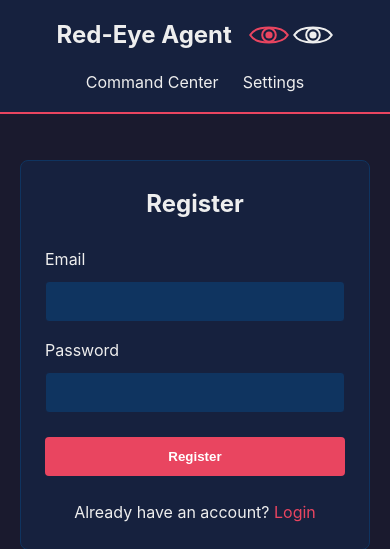
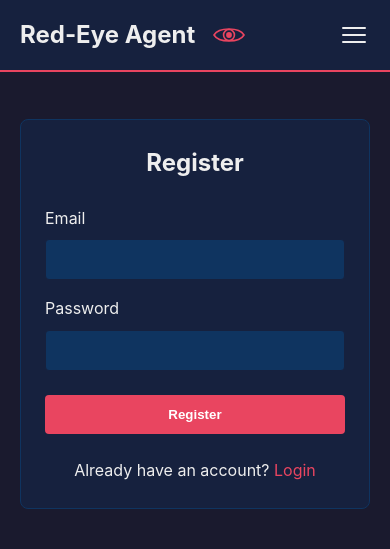
Before and after one commit to ah8571/red-eye-agent, a FastAPI app: page /register in a window 390 px wide. Shown: the top 549 px of the page. Run offline with FastAPI, Linux system fonts and the light colour scheme.

Commit message:
Nav: single red eye logo, hamburger menu on mobile

```diff
--- a/web/templates/base.html
+++ b/web/templates/base.html
@@ -95,14 +95,55 @@
             border-top: 1px solid #0f3460;
             margin-top: 2rem;
         }
+        .hamburger {
+            display: none;
+            flex-direction: column;
+            gap: 5px;
+            background: none;
+            border: none;
+            cursor: pointer;
+            padding: 4px;
+        }
+        .hamburger span {
+            display: block;
+            width: 24px;
+            height: 2px;
+            background-color: #eee;
+            border-radius: 2px;
+            transition: background-color 0.2s;
+        }
+        .hamburger:hover span {
+            background-color: #e94560;
+        }
         @media (max-width: 768px) {
-            .nav-container {
-                flex-direction: column;
-                gap: 1rem;
+            .hamburger {
+                display: flex;
             }
             .nav-links {
-                flex-wrap: wrap;
-                justify-content: center;
+                display: none;
+                flex-direction: column;
+                gap: 0;
+                position: absolute;
+                top: 100%;
+                right: 0;
+                background-color: #16213e;
+                border: 1px solid #0f3460;
+                border-top: none;
+                min-width: 160px;
+                z-index: 100;
+            }
+            .nav-links.open {
+                display: flex;
+            }
+            .nav-links a {
+                padding: 0.75rem 1.25rem;
+                border-bottom: 1px solid #0f3460;
+            }
+            .nav-links a:last-child {
+                border-bottom: none;
+            }
+            .nav-container {
+                position: relative;
             }
         }
     </style>
@@ -112,21 +153,18 @@
         <div class="container nav-container">
             <a href="/" class="nav-title">
                 Red-Eye Agent
-                <!-- Two eyes after name: left = all red, right = all white -->
-                <svg width="84" height="24" viewBox="0 0 210 60" xmlns="http://www.w3.org/2000/svg" aria-hidden="true" style="margin-left:0.5rem;">
-                    <!-- Left eye: all red -->
+                <!-- Single red eye -->
+                <svg width="32" height="24" viewBox="0 0 100 60" xmlns="http://www.w3.org/2000/svg" aria-hidden="true" style="margin-left:0.5rem;">
                     <path d="M3,30 C18,5 82,5 97,30 C82,55 18,55 3,30 Z"
                           fill="none" stroke="#e94560" stroke-width="5" stroke-linejoin="round"/>
                     <circle cx="50" cy="30" r="17" fill="none" stroke="#e94560" stroke-width="5"/>
                     <circle cx="50" cy="30" r="9" fill="#e94560"/>
-                    <!-- Right eye: all white -->
-                    <path d="M113,30 C128,5 192,5 207,30 C192,55 128,55 113,30 Z"
-                          fill="none" stroke="#eee" stroke-width="5" stroke-linejoin="round"/>
-                    <circle cx="160" cy="30" r="17" fill="none" stroke="#eee" stroke-width="5"/>
-                    <circle cx="160" cy="30" r="9" fill="#eee"/>
                 </svg>
             </a>
-            <div class="nav-links">
+            <button class="hamburger" id="navToggle" aria-label="Toggle navigation" aria-expanded="false">
+                <span></span><span></span><span></span>
+            </button>
+            <div class="nav-links" id="navLinks">
                 <a href="/command-center">Command Center</a>
                 <a href="/settings">Settings</a>
                 {% if user_email is defined and user_email %}
@@ -145,5 +183,18 @@
             Red-Eye Agent &copy; {{ now.year if now else '2025' }}
         </div>
     </footer>
+
+    <script>
+        const navToggle = document.getElementById('navToggle');
+        const navLinks = document.getElementById('navLinks');
+        navToggle.addEventListener('click', () => {
+            const open = navLinks.classList.toggle('open');
+            navToggle.setAttribute('aria-expanded', open);
+        });
+        // Close menu when a link is clicked
+        navLinks.querySelectorAll('a').forEach(a => {
+            a.addEventListener('click', () => navLinks.classList.remove('open'));
+        });
+    </script>
 </body>
 </html>
```
